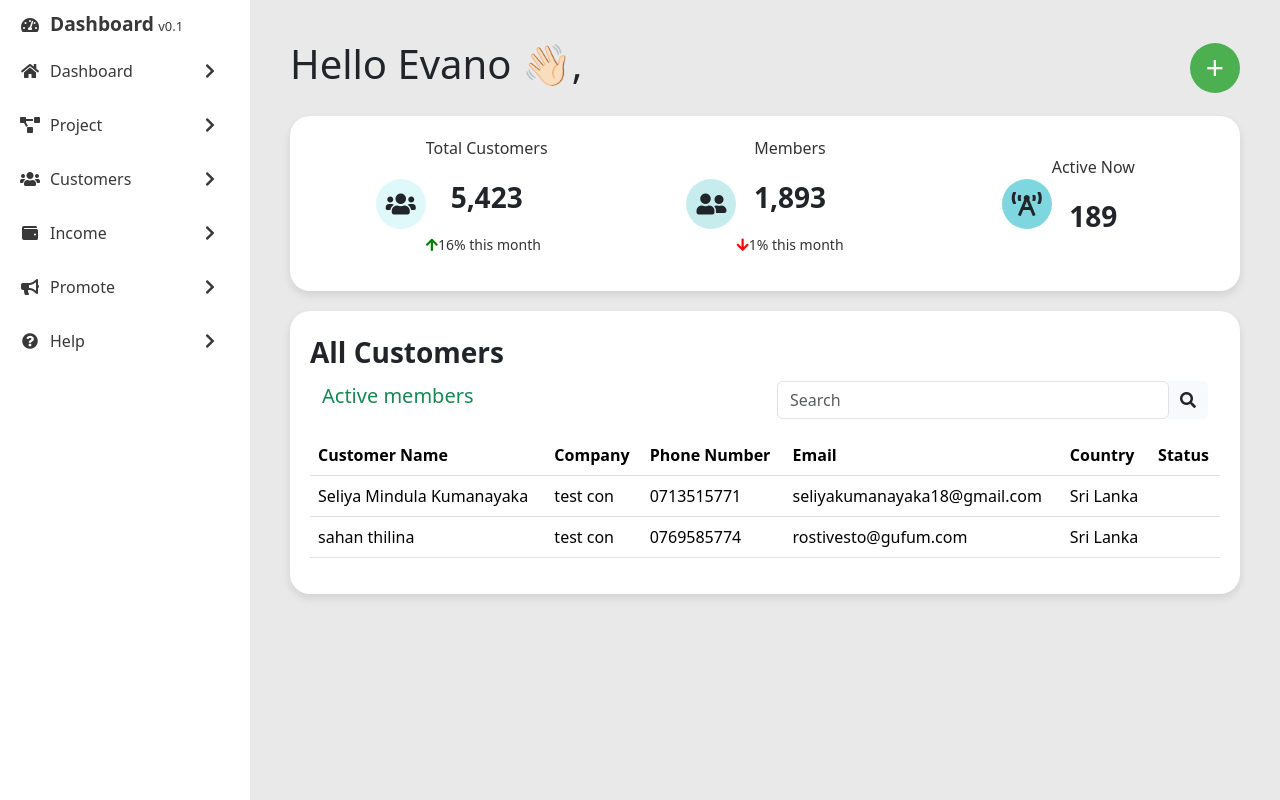
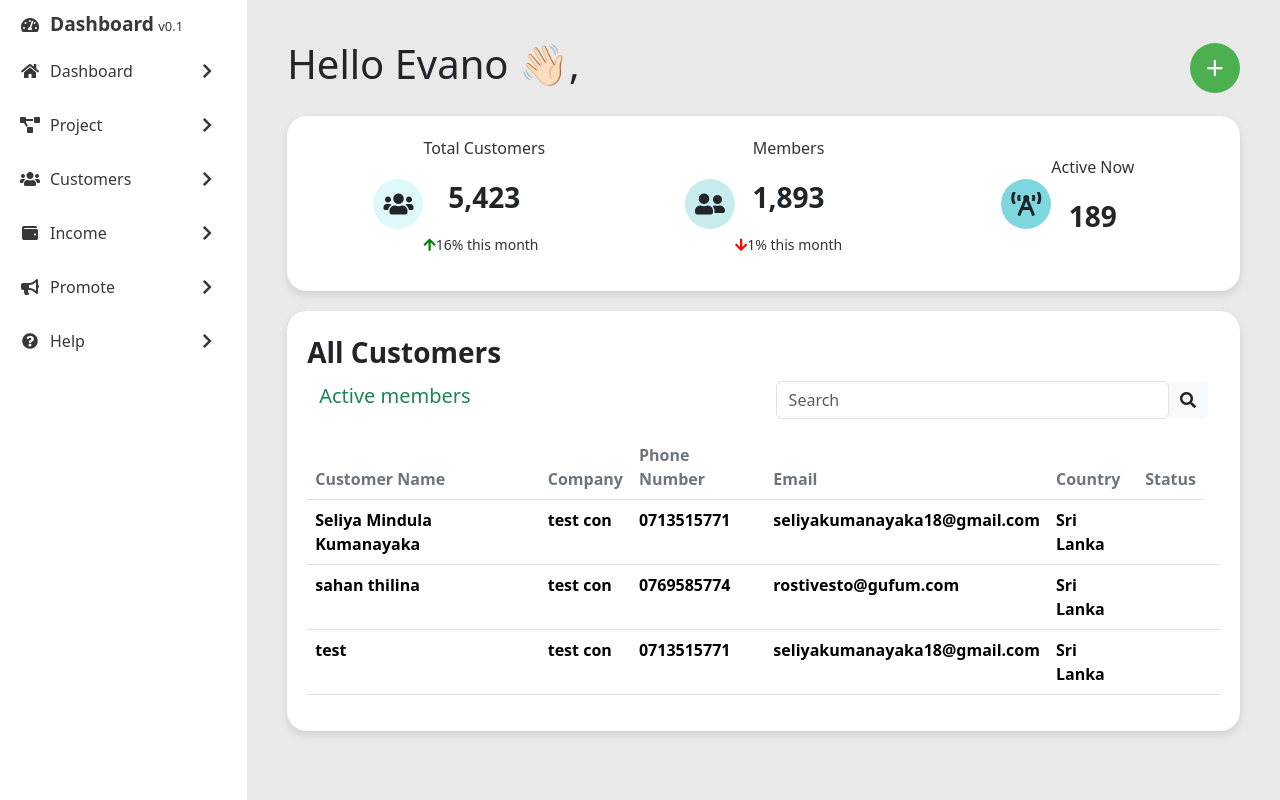
Before and after one commit to SeliyaMindula/Vue.js_Customer_Address_Book, a Vue app: page /customers in a window 1280 px wide. Built offline with nearby package versions, Linux system fonts and the light colour scheme; data requests are answered from the project's data file.

Commit message:
customer detail view is done

```diff
--- a/db.json
+++ b/db.json
@@ -29,6 +29,26 @@
       "email": "rostivesto@gufum.com",
       "country": "Sri Lanka",
       "id": 2
+    },
+    {
+      "name": "test",
+      "addresses": [
+        {
+          "number": "aaa",
+          "street": "bbbb",
+          "cityState": "Matara"
+        },
+        {
+          "number": "aaa",
+          "street": "bbbb",
+          "cityState": "Matara"
+        }
+      ],
+      "phone": "0713515771",
+      "email": "seliyakumanayaka18@gmail.com",
+      "country": "Sri Lanka",
+      "company": "test con",
+      "id": 3
     }
   ]
 }
--- a/src/components/ListView.vue
+++ b/src/components/ListView.vue
@@ -64,23 +64,53 @@
                 <table class="table table-responsive">
                     <thead>
                         <tr>
-                            <th scope="col">Customer Name</th>
-                            <th scope="col">Company</th>
-                            <th scope="col">Phone Number</th>
-                            <th scope="col">Email</th>
-                            <th scope="col">Country</th>
-                            <th scope="col">Status</th>
+                            <th class="text-secondary user-select-none" scope="col">Customer Name</th>
+                            <th class="text-secondary user-select-none" scope="col">Company</th>
+                            <th class="text-secondary user-select-none" scope="col">Phone Number</th>
+                            <th class="text-secondary user-select-none" scope="col">Email</th>
+                            <th class="text-secondary user-select-none" scope="col">Country</th>
+                            <th class="text-secondary user-select-none" scope="col">Status</th>
                         </tr>
                     </thead>
                     <tbody>
-                        <tr v-for="customer in customers" :key="customer.id">
-                            <td>{{ customer.name }}</td>
-                            <td>{{ customer.company }}</td>
-                            <td>{{ customer.phone }}</td>
-                            <td>{{ customer.email }}</td>
-                            <td>{{ customer.country }}</td>
-                            <td>{{ customer.status }}</td>
-                        </tr>
+                        <template v-for="customer in customers" :key="customer.id">
+                            <tr @click="toggleDetails(customer)">
+                                <td class="fw-bolder user-select-none">{{ customer.name }}</td>
+                                <td class="fw-bolder user-select-none">{{ customer.company }}</td>
+                                <td class="fw-bolder user-select-none">{{ customer.phone }}</td>
+                                <td class="fw-bolder user-select-none">{{ customer.email }}</td>
+                                <td class="fw-bolder user-select-none">{{ customer.country }}</td>
+                                <td class="fw-bolder user-select-none">{{ customer.status }}</td>
+                                <td></td>
+                            </tr>
+                            <tr v-if="customer.detailsVisible">
+                                <td colspan="1"></td>
+                                <td class="fw-light" colspan="1">
+                                    <div v-for="(address, index) in customer.addresses"
+                                        :key="`address-${customer.id}-${index}`">
+                                        Address {{ index + 1 }}:
+                                    </div>
+                                </td>
+                                <td class="fw-light" colspan="1">
+                                    <div v-for="(address, index) in customer.addresses"
+                                        :key="`address-${customer.id}-${index}`">
+                                        {{ address.number }}
+                                    </div>
+                                </td>
+                                <td class="fw-light" colspan="1">
+                                    <div v-for="(address, index) in customer.addresses"
+                                        :key="`address-${customer.id}-${index}`">
+                                        {{ address.street }}
+                                    </div>
+                                </td>
+                                <td class="fw-light" colspan="1">
+                                    <div v-for="(address, index) in customer.addresses"
+                                        :key="`address-${customer.id}-${index}`">
+                                        {{ address.cityState }}
+                                    </div>
+                                </td>
+                            </tr>
+                        </template>
                     </tbody>
                 </table>
             </div>
@@ -89,9 +119,9 @@
 </template>
 
 <script>
-import { useRouter } from 'vue-router';
-import { ref, onMounted } from 'vue';
-import axios from 'axios';
+import { useRouter } from "vue-router";
+import { ref, onMounted } from "vue";
+import axios from "axios";
 
 export default {
     name: "ListView",
@@ -101,21 +131,30 @@ export default {
 
         const fetchCustomers = async () => {
             try {
-                const response = await axios.get('http://localhost:3000/customers');
-                customers.value = response.data;
+                const response = await axios.get("http://localhost:3000/customers");
+                // customers.value = response.data;
+                customers.value = response.data.map((customer) => ({
+                    ...customer,
+                    detailsVisible: false,
+                }));
             } catch (error) {
                 console.error("Error fetching customers:", error);
             }
         };
 
+        const toggleDetails = (customer) => {
+            customer.detailsVisible = !customer.detailsVisible;
+        };
+
         onMounted(fetchCustomers);
         const goToAddCustomerForm = () => {
-            router.push({ name: 'AddCustomerForm' });
+            router.push({ name: "AddCustomerForm" });
         };
 
         return {
             goToAddCustomerForm,
-            customers
+            customers,
+            toggleDetails,
         };
     },
 };
```
